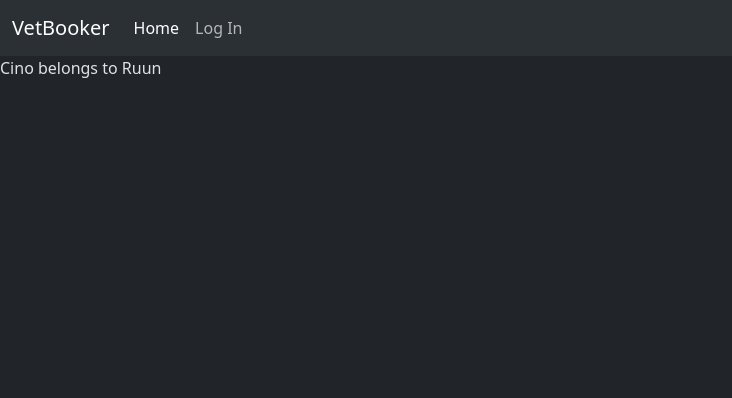
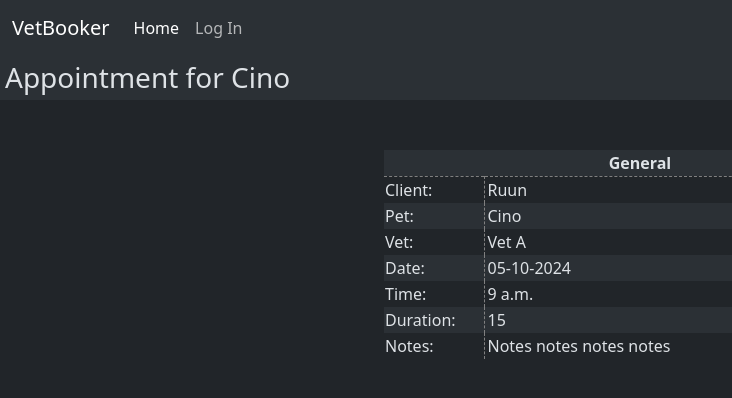
Before and after one commit to maltsandcino/VetBook, a Django app: page /appointment/65 in a window 1280 px wide. Shown: the top 398 px of the page, without its empty margins (0-732 px from the left). Run offline with Django 4.2, Linux system fonts and the light colour scheme; data comes from the database, SQL or seed files in the repository; both versions use the stored data as it was after the commit.

Commit message:
working on showing schedule for day

```diff
--- a/VetBooker/models.py
+++ b/VetBooker/models.py
@@ -102,7 +102,7 @@ class Booking(models.Model):
     day = models.DateField(auto_now_add=False, null=True)
     start_time = models.TimeField(auto_now_add=False)
     duration = models.IntegerField(choices=Duration.choices, default=Duration.SHORT, verbose_name="Duration", blank=True, null=True)
-    procedure = models.ManyToManyField("Procedure", related_name="booking_procedure", blank=True, null=True)
+    procedure = models.ManyToManyField("Procedure", related_name="booking_procedure", blank=True)
     comments = models.TextField(blank=True)
 
     def __str__(self):
--- a/VetBooker/static/VetBooker/script.js
+++ b/VetBooker/static/VetBooker/script.js
@@ -1,11 +1,17 @@
 
 document.addEventListener('DOMContentLoaded', () =>{
+    if (document.getElementById("dateSelect")){
+        document.getElementById('dateSelect').valueAsDate = new Date();
+    }
+
     if (document.getElementById("medicalDomainSelect")){
     document.getElementById("medicalDomainSelect").addEventListener('click', () => {doctorSelect()})
     ;}
+
     if (document.getElementById("customDay")){
         document.getElementById("customDay").addEventListener('click', () => {customDoctorSelect()})
     }
+
     if (document.getElementById("selectClient")){
         document.getElementById("selectClient").addEventListener('click', () => {bookingClient()});
         document.getElementById('bookingPhonenumber').addEventListener("keypress", (e) => {
@@ -14,7 +20,34 @@ document.addEventListener('DOMContentLoaded', () =>{
             }
         })
     }
+
+    if (document.getElementById("generate")){
+        document.getElementById("generate").addEventListener('click', () => {generateBookings()})
+    }
 })
+
+async function generateBookings(){
+    let vet_id = document.getElementById("vetSelect").value;
+    let date = document.getElementById("dateSelect").value;
+
+    let response = await fetch('/generateAppointments', {
+        method: 'POST',
+        headers: {
+            'Content-Type': 'application/json',
+            'X-CSRFToken': `${document.cookie.split('=').pop()}`
+        },
+        body: JSON.stringify({
+            vet: vet_id,
+            date: date
+        })
+    });
+    try {const result = await response.json()
+        console.log(result)
+    }
+    catch (error) {
+        console.log(error)
+    }
+}
 
 
 //TODO: Remove event listener to avoid doubbly doing this.
--- a/VetBooker/static/VetBooker/styles.css
+++ b/VetBooker/static/VetBooker/styles.css
@@ -1,6 +1,10 @@
 button {
     border-radius: 4px;
     border: none;
+}
+
+.centered {
+    margin: auto;
 }
 
 button:hover {
@@ -41,11 +45,25 @@ button:hover {
     justify-content: center;
 }
 
+.fifty {
+    width: 50%;
+}
+
 .flex-center-wrap {
     display: flex;
     flex-direction: row;
     justify-content: center;
     flex-wrap: wrap;
+}
+
+.flex-center-wrap-column {
+    display: flex;
+    flex-direction: column;
+    justify-content: center;
+    flex-wrap: wrap;
+    margin: auto;
+    width: 40vw;
+    min-width: 400px;
 }
 
 .fortyVW {
@@ -148,7 +166,7 @@ label {
 
 .twenty {
     margin: auto;
-    width: 20vw;
+    width: 15vw;
 }
 .hoverClick:hover {
     cursor: pointer;
@@ -253,8 +271,24 @@ label {
     color: azure;
 }
 
+.bookingListing {
+    margin-top: 50px;
+    width: 40vw;
+    min-width: 300px;
+}
 
+thead {
+    background-color: #2b3035;
+    border-bottom: 1px dashed grey;
+}
+tr:nth-child(even) {
+    background-color: #2b3035;
+  }
 
-/* .mon {
-    color: red;
-} */
+td:nth-child(odd) {
+    width: 100px;
+    border-right: 1px dashed grey;
+}
+td:nth-child(even) {
+    padding-left: 3px;
+}
--- a/VetBooker/templates/VetBooker/layout.html
+++ b/VetBooker/templates/VetBooker/layout.html
@@ -33,7 +33,7 @@
                 <a class="nav-link" href="{% url 'manage' %}">Manage Clients and Pets</a>
               </li>
               <li class="nav-item">
-                <a class="nav-link" href="#">View Schedule</a>
+                <a class="nav-link" href="{% url 'schedule' %}">View Schedule</a>
               </li>
               <li class="nav-item">
                 <a href="{% url 'logout' %}" class="nav-link">Logout</a>
--- a/VetBooker/templates/VetBooker/view_specific_booking.html
+++ b/VetBooker/templates/VetBooker/view_specific_booking.html
@@ -2,7 +2,74 @@
 {% load static %}
 {% block body %}
 {% csrf_token %}
+<h3 class="pageTitle">Appointment for {{ pet_name }}</h3>
 
-{{ pet_name }} belongs to {{ client_name }}
+<table class="centered bookingListing" >
+    <thead>
+
+            <th colspan="2" class="centerText">
+                {{ booking_name }}
+            </th>
+
+    </thead>
+    <tbody>
+    <tr>
+        <td>
+            Client:
+        </td>
+        <td>
+            {{ client_name }}
+        </td>
+    </tr>
+    <tr>
+        <td>
+            Pet:
+        </td>
+        <td>
+            {{ pet_name }}
+        </td>
+    </tr>
+    <tr>
+        <td>
+            Vet:
+        </td>
+        <td>
+            {{ vet_name }}
+        </td>
+    </tr>
+    <tr>
+        <td>
+            Date:
+        </td>
+        <td>
+            {{ date }}
+        </td>
+    </tr>
+    <tr>
+        <td>
+            Time:
+        </td>
+        <td>
+            {{ time }}
+        </td>
+    </tr>
+    <tr>
+        <td>
+            Duration:
+        </td>
+        <td>
+            {{ duration }}
+        </td>
+    </tr>
+    <tr>
+        <td>
+            Notes:
+        </td>
+        <td>
+            {{ note }}
+        </td>
+    </tr>
+    </tbody>
+</table>
 
 {% endblock %}
--- a/VetBooker/urls.py
+++ b/VetBooker/urls.py
@@ -10,6 +10,7 @@ urlpatterns = [
     path("book", views.book, name="book"),
     path("manage", views.manage, name="manage"),
     path("appointment/<str:booking_id>", views.view_specific_booking, name="view_specific_booking"),
+    path("schedule", views.schedule, name="schedule"),
 
 
     # API ROUTING
@@ -23,5 +24,6 @@ urlpatterns = [
     path("getAvailableTimes", views.get_avails, name="get_avails"),
     path("customTimes", views.custom_times, name="custom_times"),
     path("addappointment", views.add_booking, name="add_booking"),
+    path("generateAppointments", views.generate_appointments, name="generate_appointments"),
 
 ]
--- a/VetBooker/views.py
+++ b/VetBooker/views.py
@@ -3,7 +3,7 @@ from django.urls import reverse
 from django.contrib.auth import authenticate, login, logout
 from django.db import IntegrityError
 from django.http import HttpResponse, HttpResponseRedirect, JsonResponse
-from .models import User, Pet, Client, Booking, Procedure, Vet, Skill
+from .models import User, Pet, Client, Booking, Vet, Skill
 from django import forms
 import calendar
 from django.http import JsonResponse
@@ -13,6 +13,28 @@ from datetime import date, timedelta, datetime
 
 
 # Create your views here.
+
+def generate_appointments(request):
+    if request.method == "POST":
+        data = json.loads(request.body)
+        vet_id = data.get("vet")
+        day = data.get("date")
+        print(vet_id)
+        print(day)
+        vet = Vet.objects.get(id=vet_id)
+        print(vet)
+        return JsonResponse({"message":"No vets found with this skill"}, status=400)
+
+def schedule(request):
+    today = date.today()
+    vets = Vet.objects.all()
+    vet_list = []
+    for vet in vets:
+        vet_list.append(vet)
+
+    print(vet_list)
+    return render(request, "VetBooker/schedule.html", {'date': today, 'vet_list': vet_list})
+
 
 def get_doctors(request):
     if request.method == "POST":
@@ -134,7 +156,6 @@ def custom_times(request):
 
         return JsonResponse(updated_week_slots, status=200, safe=False)
     return JsonResponse({"message":"More information is necessary for this path"}, status=400)
-    pass
 
 
 ##TO DO
@@ -201,6 +222,7 @@ def view_specific_booking(request, booking_id):
     time = booking.start_time
     vet = booking.vet.name
     duration = booking.duration
+    booking_name = booking.title
 
     ##Determine what day of the week it is
     day_names = list(calendar.day_abbr)
@@ -211,7 +233,7 @@ def view_specific_booking(request, booking_id):
 
 
     ##Pass information to template
-    return render(request, "VetBooker/view_specific_booking.html", {'pet_name': pet.name, 'client_name': client.name, 'vet_name': vet, })
+    return render(request, "VetBooker/view_specific_booking.html", {'pet_name': pet.name, 'client_name': client.name, 'vet_name': vet, 'note': note, 'time': time, 'duration': duration, 'pet_id': pet.id, 'booking_name': booking_name, 'date': day})
 
 
 def get_avails(request):
```
Also changed, not shown: VetBooker/templates/VetBooker/manage.html (+7 -2 lines), VetBooker/templates/VetBooker/schedule.html (added, +26 -0 lines), VetBooker/migrations/0017_alter_booking_procedure.py (added), db.sqlite3.
